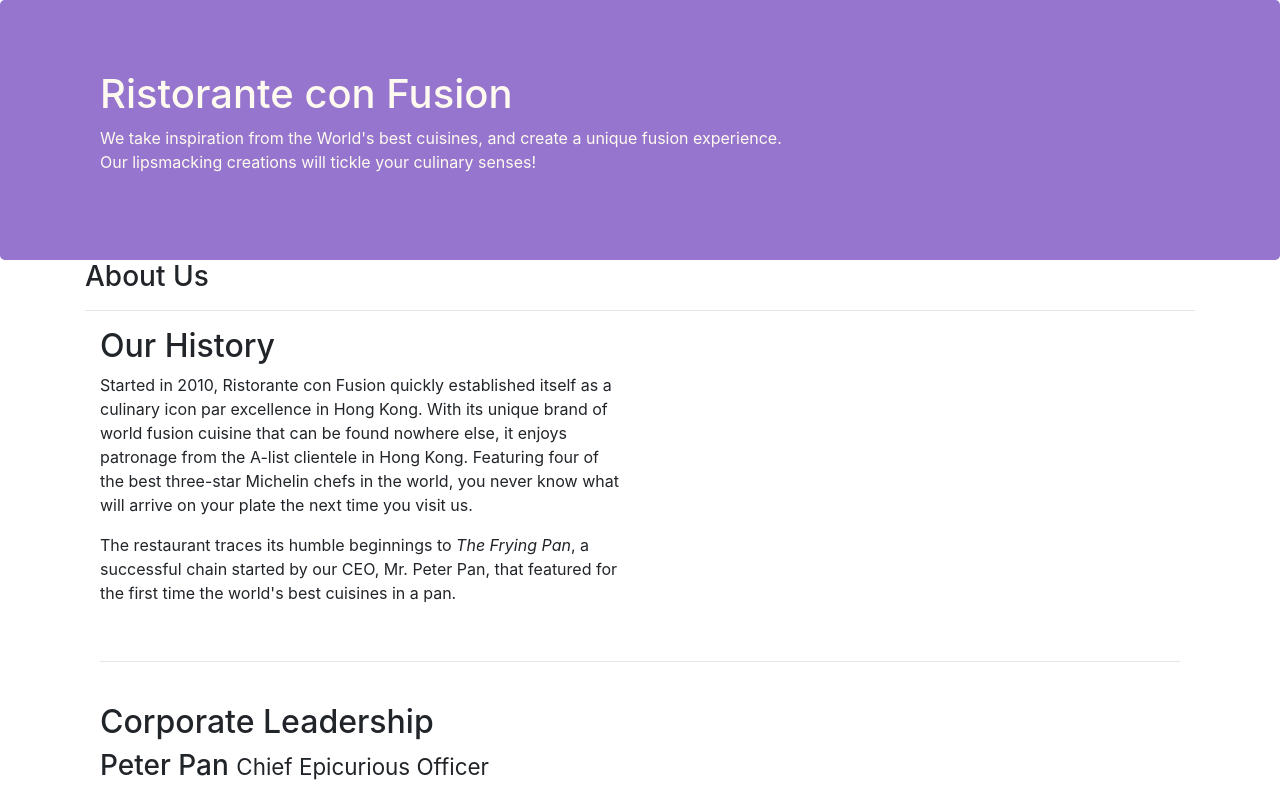
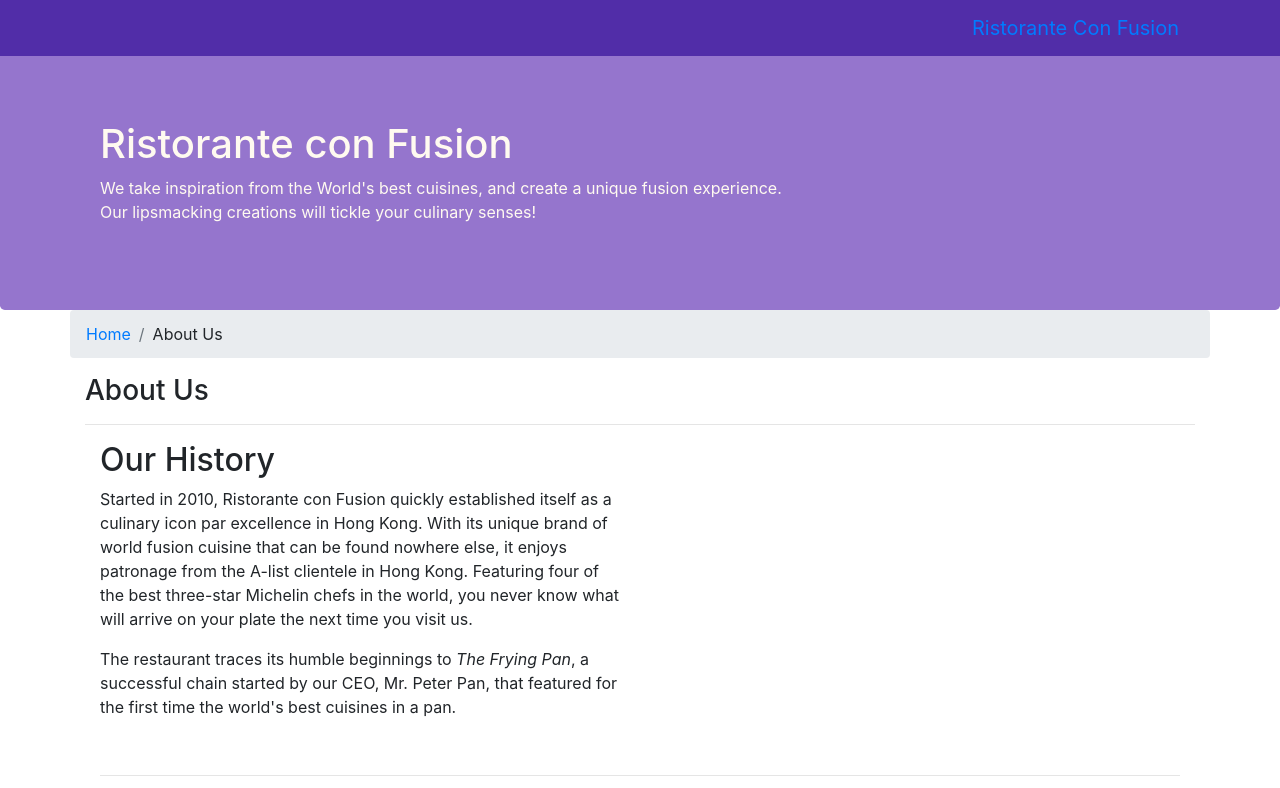
Before and after one commit to PatriziaT/git-test, a website: page aboutus.html in a window 1280 px wide. Shown: the top 788 px of the page. Drawn offline with nearby package versions, Linux system fonts and the light colour scheme.

Commit message:
Navbar & Breadcrumbs

```diff
--- a/aboutus.html
+++ b/aboutus.html
@@ -18,6 +18,26 @@
 </head>
 
 <body>
+    <!--the following code is a navbar ..starts here-->
+    <nav class="navbar navbar-inverse navbar-toggleable-sm fixed-top">
+            <div class="container"> <!--anything I place in here will contain the same with as the container class-->
+                <!--following button creates one that works for mobile phones-->
+                <button class="navbar-toggler" type="button" data-toggle="collapse" data-target="#Navbar">
+                    <span class="navbar-toggler-icon"></span>
+                </button>
+                <a class="navbar-brand" href="./index.html">Ristorante Con Fusion</a>
+                <!--the div below will alow the mobile version navbar to collapse with showing the following menu list-->
+                <div class="collapse navbar-collapse" id="Navbar">
+                <ul class="navbar-nav">
+                    <li class="nav-item"><a class="nav-link" href="./index.html">Home</a></li>
+                    <li class="nav-item active"><a class="nav-link" href="#">About</a></li>
+                    <li class="nav-item"><a class="nav-link" href="#">Menu</a></li>
+                    <li class="nav-item"><a class="nav-link" href="#">Contact</a></li>
+                </ul>
+                </div>
+            </div>
+    </nav> <!--navbar ends here-->
+    </nav>
 
     <header class="jumbotron">
         <div class="container">
@@ -35,6 +55,11 @@
 
     <div class="container">
         <div class="row">
+            <!--you can also use a simple div instaed of a ol-->
+            <ol class="col-12 breadcrumb">
+                <li class="breadcrumb-item"><a href="./index.html">Home</a></li>
+                <li class="breadcrumb-item" active>About Us</li>
+            </ol>
             <div class="col-sm-12">
                 <h3>About Us</h3>
                 <hr>
@@ -114,7 +139,7 @@
                     <h5>Links</h5>
                     <ul class="list-unstyled">
                         <li>
-                            <a href="#">Home</a>
+                            <a href="./index.html">Home</a>
                         </li>
                         <li>
                             <a href="#">About</a>
--- a/css/styles.css
+++ b/css/styles.css
@@ -28,3 +28,12 @@ address {
     margin:0px;
     color:#0f0f0f;
 }
+
+body {
+    padding: 50px 0px 0px 0px;
+    z-index: 0;
+}
+
+.navbar-inverse {
+    background-color: #512DA8; /*now go and remove bg-primer on your navbar*/
+}
```
Also changed, not shown: index.html (+21 -1 lines).
